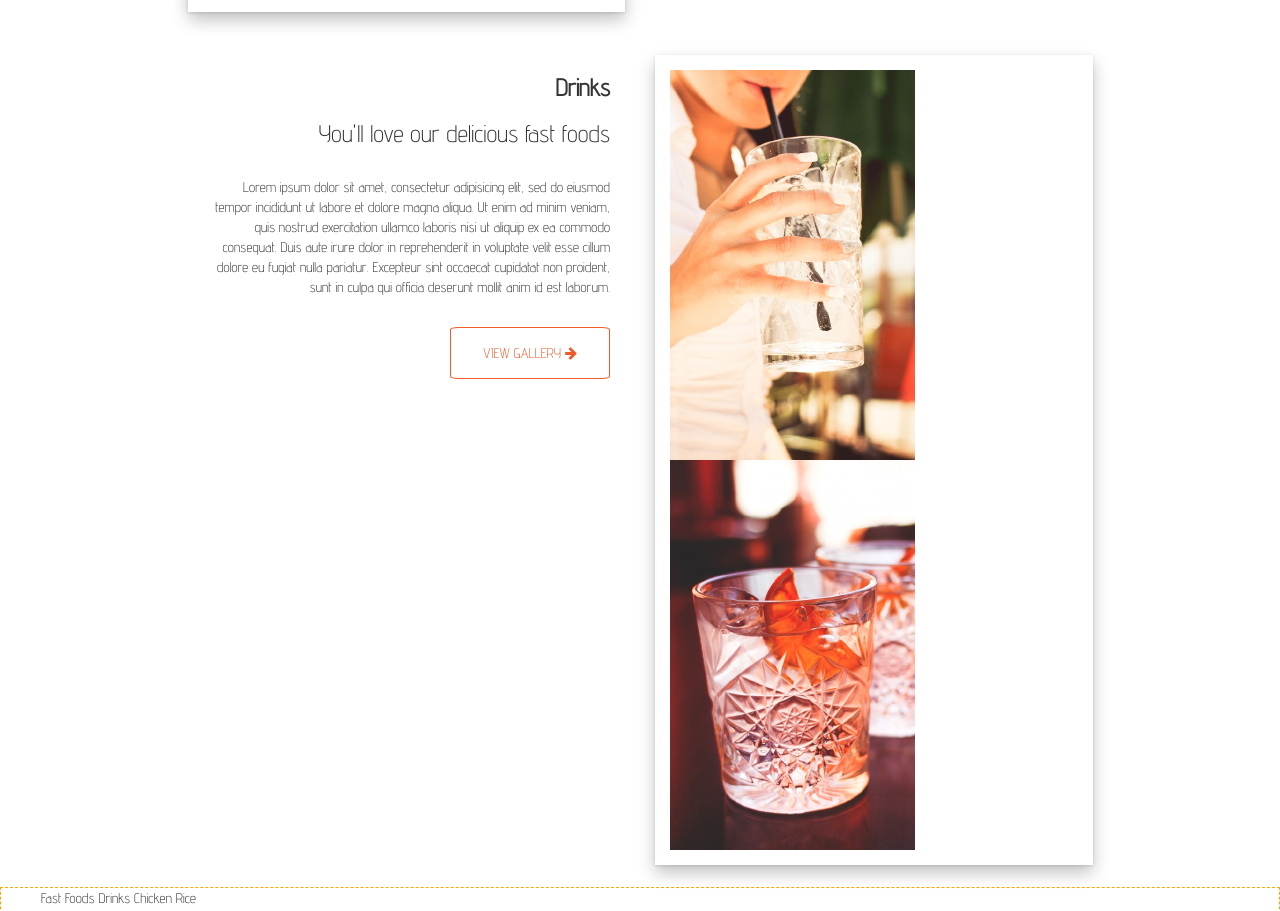
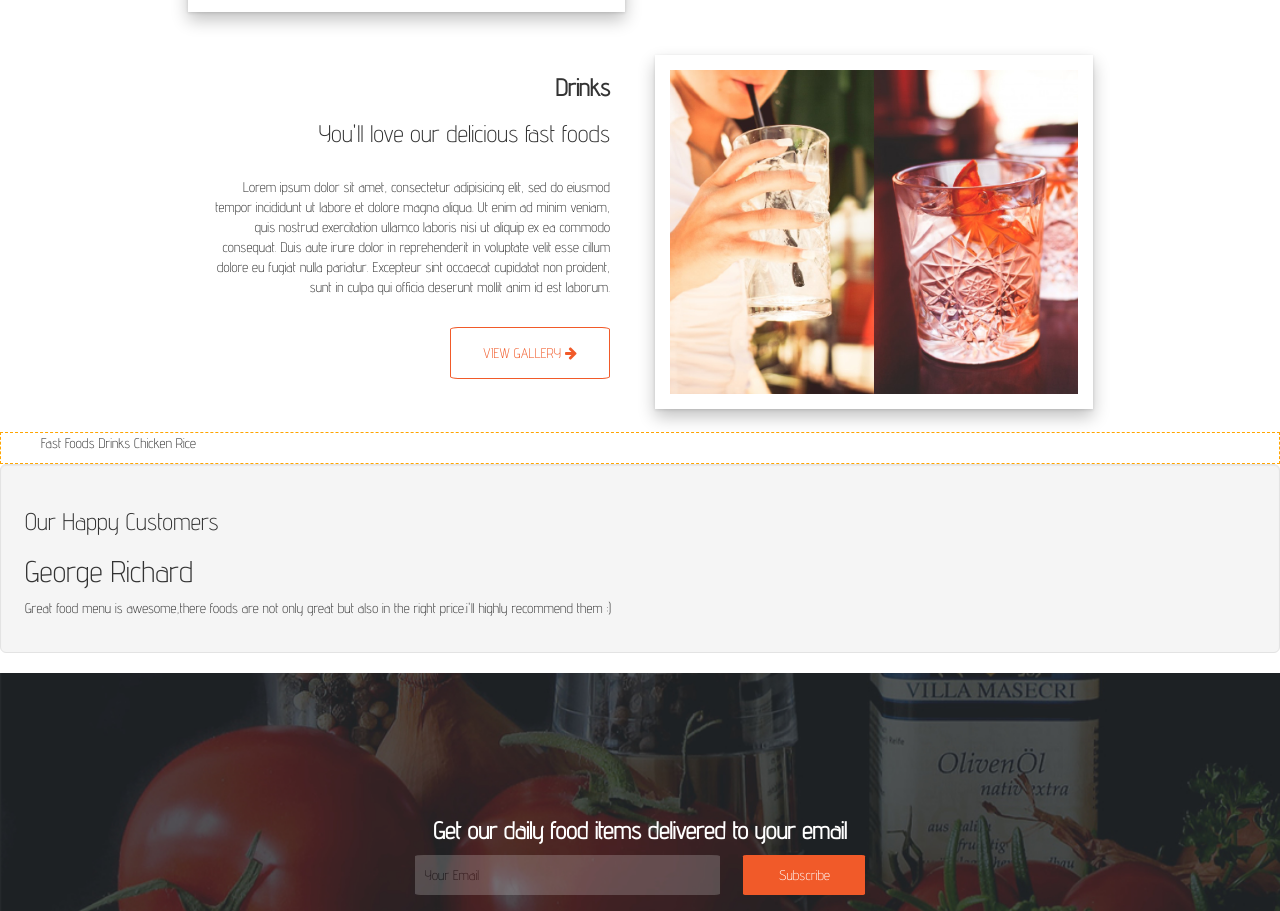
Before and after one commit to megabreakage/ip2, a plain HTML site: page index.html in a window 1280 px wide. Shown: the part 1230-2141 px from the top of the page. Drawn offline with nearby package versions, Linux system fonts and the light colour scheme; files that its build step writes are made by us from their sources; files whose address does not match are found by name.

Commit message:
horizontally aligns deinks images

```diff
--- a/css/style.css
+++ b/css/style.css
@@ -115,8 +115,7 @@ div.fastFoodsFrame img{
 }
 /*for drinks*/
 div.drinksFrame img{
-  margin: 0;
-  padding: 0;
+  width: 50%
 }
 .drinksTextFrame{
 
@@ -126,7 +125,6 @@ div.drinksFrame img{
   text-align: right;
 }
 .drinksImage{
-  margin: 0;
   float: left;
 }
 
--- a/index.html
+++ b/index.html
@@ -1,4 +1,3 @@
-<!DOCTYPE html>
 <!DOCTYPE html>
 <html>
   <head>
@@ -82,10 +81,9 @@
               <button type="button" name="button">VIEW GALLERY <i class="fa fa-arrow-right" aria-hidden="true fa-fl icon-color"></i></button>
           </div>
         </div>
-        <div class="col-xs-6 col-md-6 drinksImage">
+        <div class="col-xs-6 col-md-6 col-lg-6 drinksImage">
           <div class="col-xs-10 col-md-10 drinksFrame">
-            <img src="assets/drink1.jpg" alt="">
-            <img src="assets/drink2.jpg" alt="">
+            <img src="assets/drink1.jpg" alt=""><img src="assets/drink2.jpg" alt="">
           </div>
         </div>
       </div>
```
